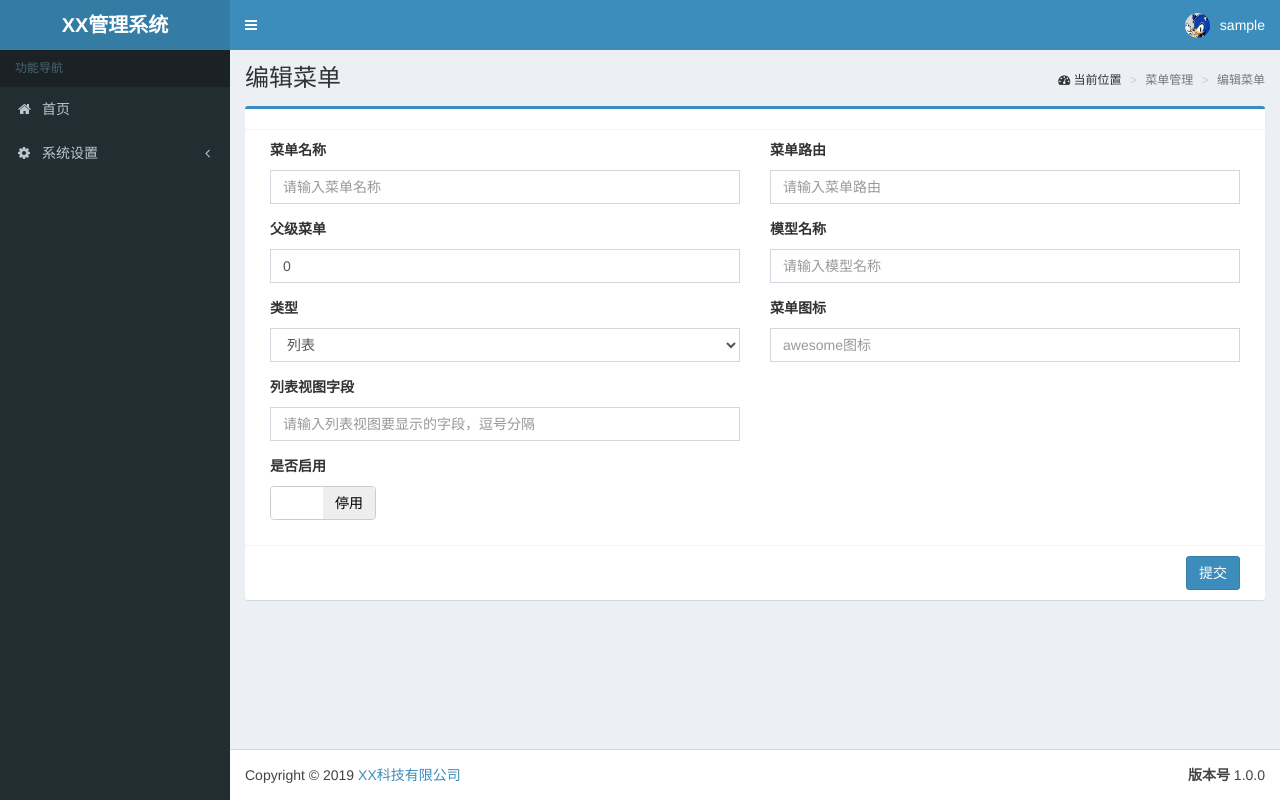
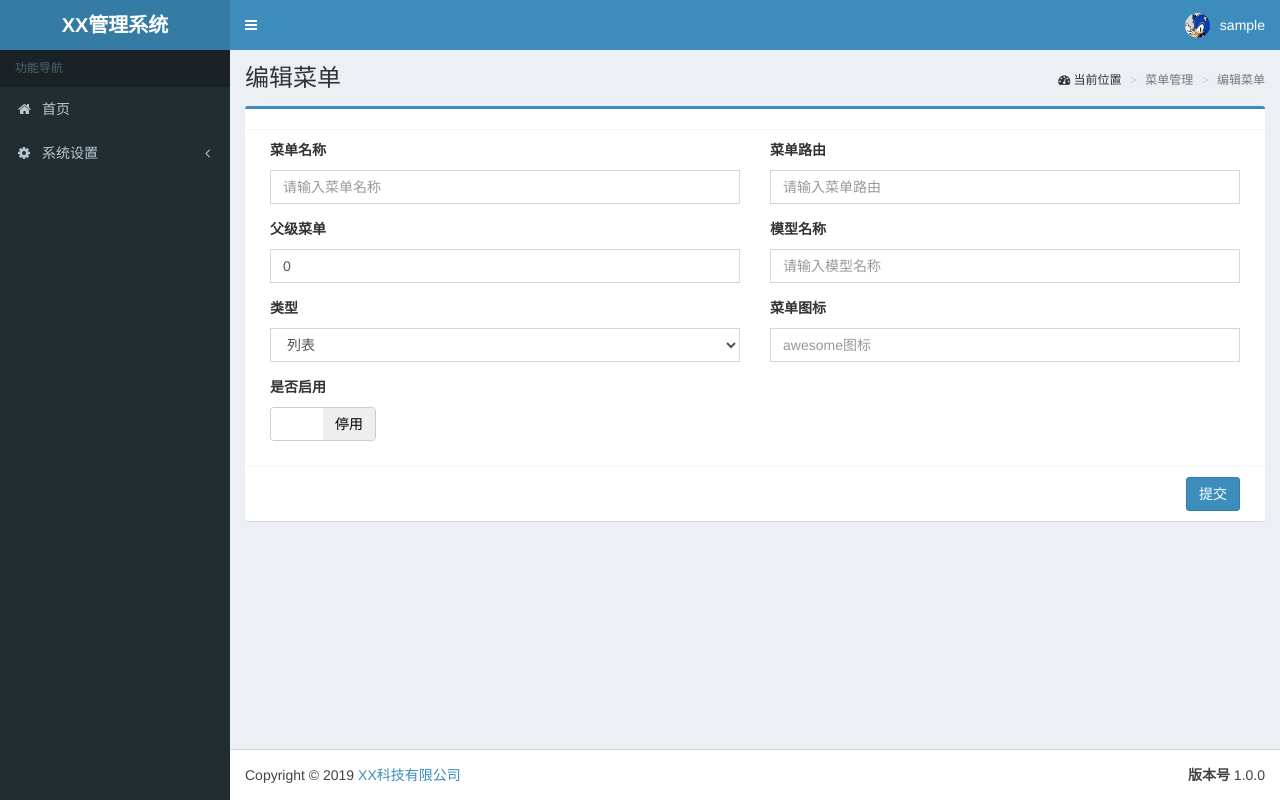
Before and after one commit to jellyfrank/flask_manager, a Flask app: page /menuedit in a window 1280 px wide. Run offline with Flask 2, Linux system fonts and the light colour scheme; the visitor is signed in with stand-in values (Sample User, id 1); data comes from the database, SQL or seed files in the repository; data that the repository does not hold is empty; some libraries are stand-ins or nearby versions.

Commit message:
去除菜单编辑中的视图字段

```diff
--- a/app/main/forms.py
+++ b/app/main/forms.py
@@ -12,7 +12,7 @@ class MenuForm(FlaskForm):
     route = StringField("菜单路由")
     parent = IntegerField("父级菜单", default=0)
     model_name = StringField("模型名称")
-    fields = StringField("列表视图字段")
+    # fields = StringField("列表视图字段")
     active = BooleanField("是否启用", default=False)
     type = SelectField("类型", choices=[('1', "列表"),
                                       ('2', "编辑")
--- a/app/templates/menu/menuedit.html
+++ b/app/templates/menu/menuedit.html
@@ -60,12 +60,6 @@
                     {{form.icon(class_="form-control",placeholder="awesome图标")}}
                 </div>
             </div>
-            <div class="col-md-6">
-                <div class="form-group">
-                    <label>{{form.fields.label}}</label>
-                    {{form.fields(class_="form-control",placeholder="请输入列表视图要显示的字段，逗号分隔")}}
-                </div>
-            </div>
             <div class="col-md-12">
                 <div class="form-group">
                     <label>{{form.active.label}}</label>
```
